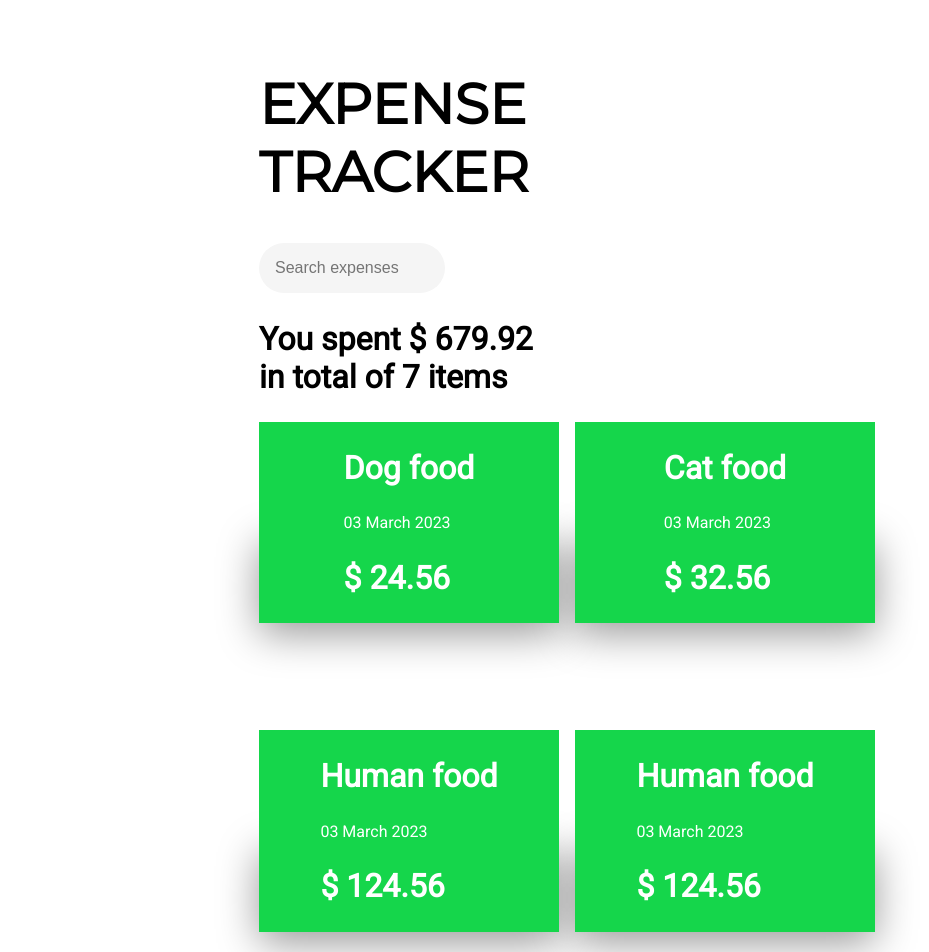
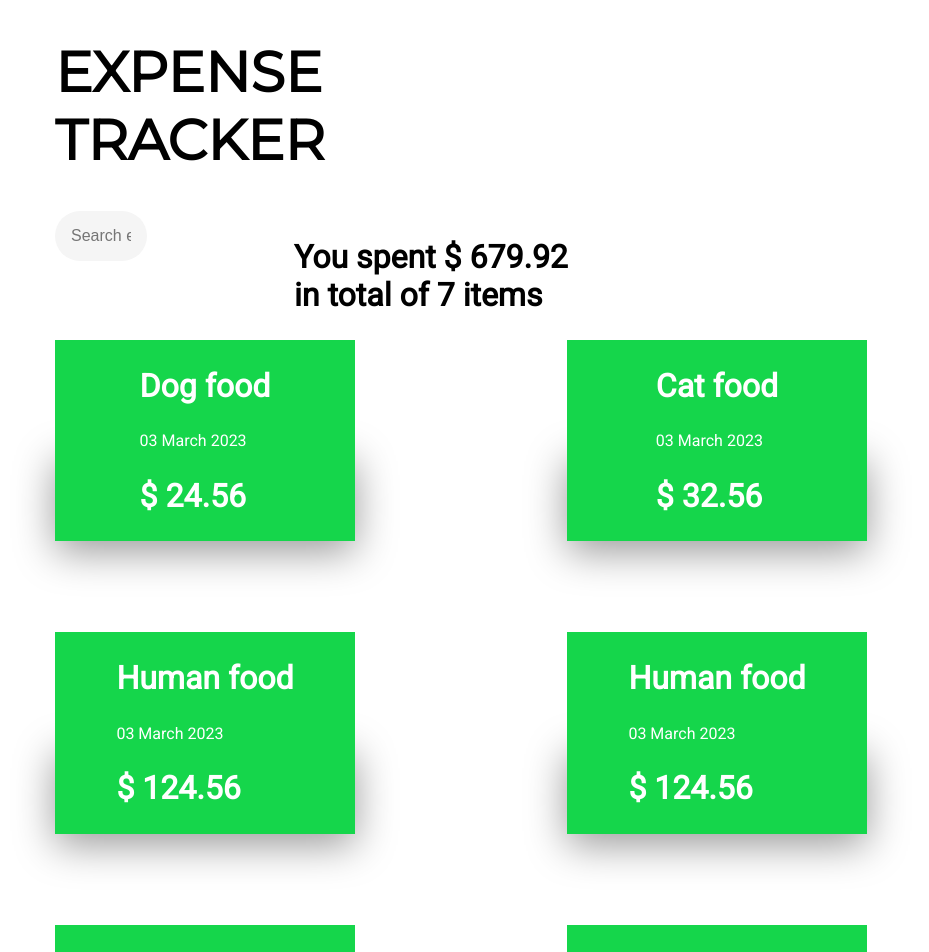
Before and after one commit to veronika-simic/expense-tracker, a React (Create React App) app: page / in a window 1280 px wide. Shown: the top 952 px of the page, without its empty margins (73-1002 px from the left). Built offline with nearby package versions, Linux system fonts and the light colour scheme.

Commit message:
fix positioning

```diff
--- a/src/App.css
+++ b/src/App.css
@@ -1,10 +1,11 @@
 @import url("https://fonts.googleapis.com/css2?family=Montserrat&display=swap");
 
 body {
-  display: flex;
-  justify-content: center;
   font-family: "Roboto", sans-serif;
   margin-top: 2rem;
+  margin-left: auto;
+  margin-right: auto;
+  width: 80%;
 }
 
 h1 {
--- a/src/components/Expenses/Expenses.css
+++ b/src/components/Expenses/Expenses.css
@@ -1,12 +1,7 @@
 .container {
-  margin: auto 0;
   color: white;
   display: grid;
   grid-template-columns: repeat(4, 1fr);
-  grid-auto-rows: 1fr;
-  grid-column-gap: 1rem;
-  grid-row-gap: 1rem;
-  width: 100%;
 }
 
 @media only screen and (max-width: 600px) {
--- a/src/components/Expenses/Expenses.js
+++ b/src/components/Expenses/Expenses.js
@@ -2,13 +2,11 @@
 import "./Expenses.css";
 function Expenses(props) {
   return (
-    <>
-      <div className="container">
-        {props.items.map((item) => (
-          <ExpenseItem item={item} key={item.id} />
-        ))}
-      </div>
-    </>
+    <div className="container">
+      {props.items.map((item) => (
+        <ExpenseItem item={item} key={item.id} />
+      ))}
+    </div>
   );
 }
 
--- a/src/components/NewExpense/ExpenseForm.css
+++ b/src/components/NewExpense/ExpenseForm.css
@@ -1,4 +1,6 @@
-form {
+.form-container {
+  display: flex;
+  flex-direction: column;
 }
 
 input {
@@ -10,7 +12,3 @@
   padding: 1rem;
   width: 25%;
 }
-
-button {
-  width: 0px;
-}
--- a/src/components/NewExpense/ExpenseForm.js
+++ b/src/components/NewExpense/ExpenseForm.js
@@ -29,7 +29,7 @@
     setAmount("");
   }
   return (
-    <form onSubmit={submitHandler}>
+    <form className="form-container" onSubmit={submitHandler}>
       <label for="title">Title</label>
       <input
         type="text"
@@ -39,7 +39,7 @@
         id="title"
         placeholder="Money spent on...."
       ></input>
-
+      <div>
         <label for="amount">Amount</label>
         <input
           type="number"
@@ -63,6 +63,7 @@
           id="date"
           placeholder="Date of purchase"
         ></input>
+      </div>
 
       <label for="description">Description</label>
       <input
--- a/src/components/NewExpense/NewExpense.js
+++ b/src/components/NewExpense/NewExpense.js
@@ -9,10 +9,10 @@
         props.onAddExpense(expenseData)
     }
   return (
-    <div>
+    <>
       <h2>Add Expense</h2>
       <ExpenseForm onSaveExpenseData={saveExpenseDataHandler}></ExpenseForm>
-    </div>
+    </>
   );
 }
 
--- a/src/components/pages/Home/HomePage.css
+++ b/src/components/pages/Home/HomePage.css
@@ -9,3 +9,8 @@
   width: 4rem;
   float: right;
 }
+
+.customization {
+    display: flex;
+    justify-content: flex-start;
+}
--- a/src/components/pages/Home/HomePage.js
+++ b/src/components/pages/Home/HomePage.js
@@ -4,7 +4,7 @@
 import ExpensesAmount from "../../Expenses/ExpensesAmount";
 import Expenses from "../../Expenses/Expenses";
 import { useState } from "react";
-import NavigationBar from "../../NavigationBar/NavigationBar";
+
 function HomePage() {
   const expenses = [
     { id: 1, title: "Dog food", amount: 24.56, date: new Date(2023, 2, 3) },
@@ -47,12 +47,14 @@
   const [newExpenses, setNewExpenses] = useState(expenses);
 
   return (
-    <div className="home-page">
-      <ExpenseSearch></ExpenseSearch>
-      <ExpensesAmount items={newExpenses} />
+    <>
+      <div className="customization">
+        <ExpenseSearch></ExpenseSearch>
+        <ExpensesAmount items={newExpenses} />
+      </div>
       <Expenses items={newExpenses}></Expenses>
       <button onClick={navigateToNewExpense}>+</button>
-    </div>
+    </>
   );
 }
 
```
Also changed, not shown: src/App.js (+0 -12 lines), src/components/NewExpense/NewExpense.css (line endings or trailing spaces), 1 other file (tests, documents, lock files or other folders). Lines whose indentation alone changed are shown as unchanged.
